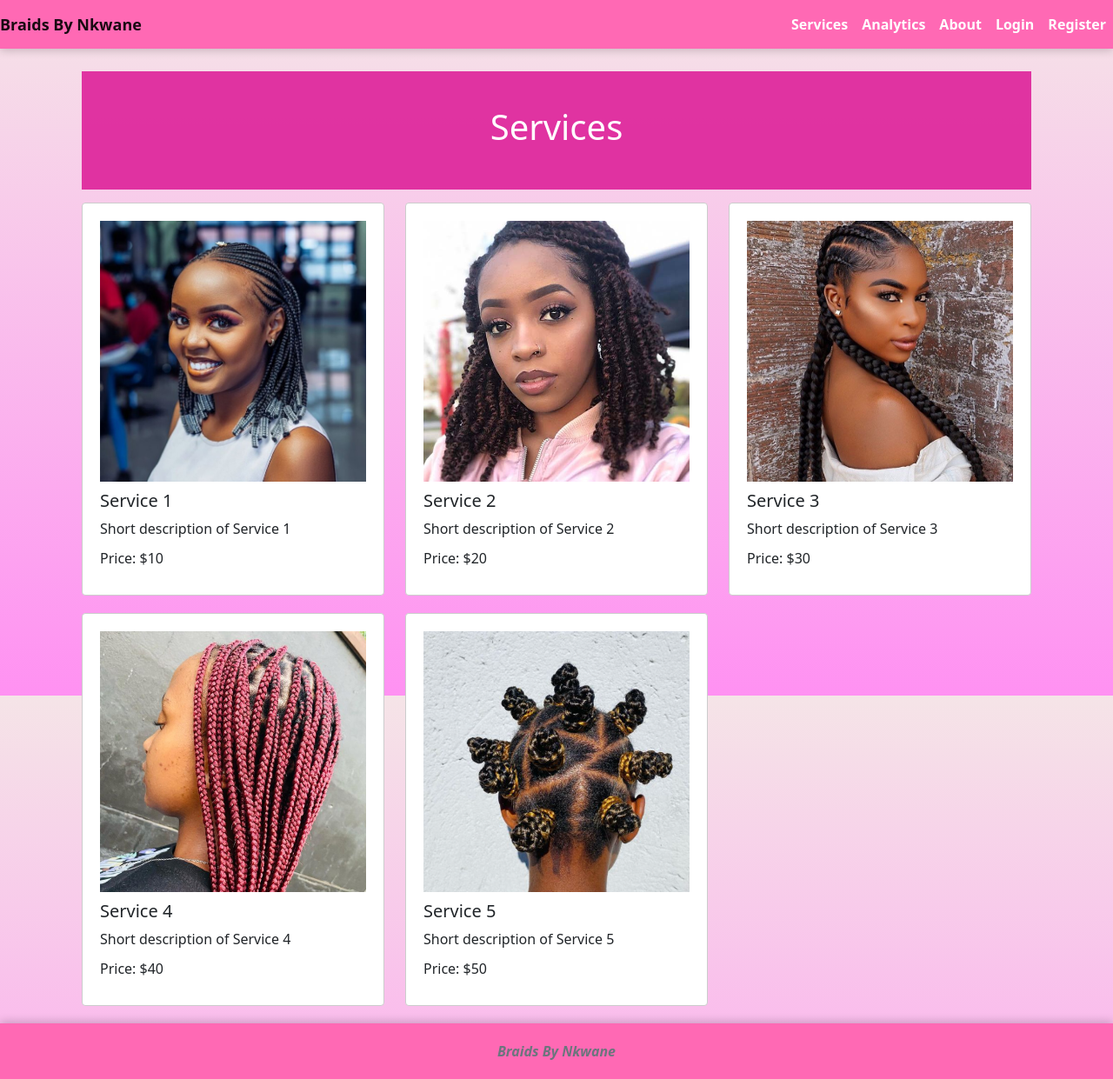
After one commit to dashney22/Salon-Management-System, a Django app: page /challenges/services/ in a window 1280 px wide. The commit adds this page. Shown: the whole page at 87% size. Run offline with Django 4.2, Linux system fonts and the light colour scheme.

Commit message:
Added Services Page

```diff
--- a/challenges/templates/includes/header.html
+++ b/challenges/templates/includes/header.html
@@ -14,7 +14,7 @@
                 </li>
                 {% endif %}
                 <li class="nav-item ">
-                    <a class="nav-link" href="#">Services</a>
+                    <a class="nav-link" href="{% url 'services'%}">Services</a>
                 </li>
                 {% if user.is_authenticated %}
                 <li class="nav-item ">
--- /dev/null
+++ b/challenges/templates/services.html
@@ -0,0 +1,80 @@
+{% extends 'base.html' %}
+{% load static %}
+{%block content %}
+<style>
+  .card {
+    border: 1px solid #ccc;
+    border-radius: 4px;
+    padding: 20px;
+    margin-bottom: 20px;
+  }
+  .card img {
+    width: 100%;
+    height: 300px;
+    object-fit: cover ; /* Set a fixed height for the images */
+    margin-bottom: 10px;/* Ensure images maintain their aspect ratio */
+  }
+  .card h5 {
+    margin-top: 0;
+  }
+  .card p {
+    margin-bottom: 10px;
+  }
+</style>
+
+<div class="container">
+  <section class="hero">
+    <h1>Services</h1>
+  </section>
+  <div class="row">
+    <div class="col-md-4">
+      <div class="card">
+        <img src="{% static 'img/tribal.jpeg' %}" alt="Image 1">
+        <h5>Service 1</h5>
+        <p>Short description of Service 1</p>
+        <p>Price: $10</p>
+      </div>
+    </div>
+
+    <div class="col-md-4">
+      <div class="card">
+        <img src="{% static 'img/passion.jpg' %}" alt="Image 2">
+        <h5>Service 2</h5>
+        <p>Short description of Service 2</p>
+        <p>Price: $20</p>
+      </div>
+    </div>
+
+    <div class="col-md-4">
+      <div class="card">
+        <img src="{% static 'img/feed-in.jpg' %}" alt="Image 3">
+        <h5>Service 3</h5>
+        <p>Short description of Service 3</p>
+        <p>Price: $30</p>
+      </div>
+    </div>
+  </div>
+
+  <div class="row">
+    <div class="col-md-4">
+      <div class="card">
+        <img src="{% static 'img/box.PNG' %}" alt="Image 4">
+        <h5>Service 4</h5>
+        <p>Short description of Service 4</p>
+        <p>Price: $40</p>
+      </div>
+    </div>
+
+    <div class="col-md-4">
+      <div class="card">
+        <img src="{% static 'img/bantu.PNG' %}" alt="Image 5">
+        <h5>Service 5</h5>
+        <p>Short description of Service 5</p>
+        <p>Price: $50</p>
+      </div>
+    </div>
+
+    <!-- Add another card here for the third row -->
+  </div>
+</div>
+{% endblock %}
--- a/challenges/urls.py
+++ b/challenges/urls.py
@@ -6,5 +6,6 @@ urlpatterns = [
      path('home/', HomePage, name="home"),
      path('about/', about_us, name='about'),
      path('appointments/', appointments, name='appointments'),
+     path('services/',getServices, name='services'),
      path('appointment/<int:appointment_id>/update', update_appoitnment, name='update_appointment'),
 ]
--- a/challenges/views.py
+++ b/challenges/views.py
@@ -44,3 +44,6 @@ def update_appoitnment(request, appointment_id):
 def appointments(request):
     appointments = Appointment.objects.all()
     return render(request, 'appointments.html', {'appointments': appointments})
+
+def getServices(request):
+    return render(request, "services.html")
--- a/static/css/dashboard.css
+++ b/static/css/dashboard.css
@@ -92,6 +92,8 @@ ABOUT US CSS
   padding: 40px;
   text-align: center;
   color: #fff;
+  margin-bottom: 15px;
+  margin-top: 10px;
 }
 
 /* Content section styles */
```
Also changed, not shown: db.sqlite3, static/img/bantu.PNG (added), static/img/box.PNG (added), static/img/feed-in.jpg (added), static/img/passion.jpg (added), static/img/tribal.jpeg (added).
